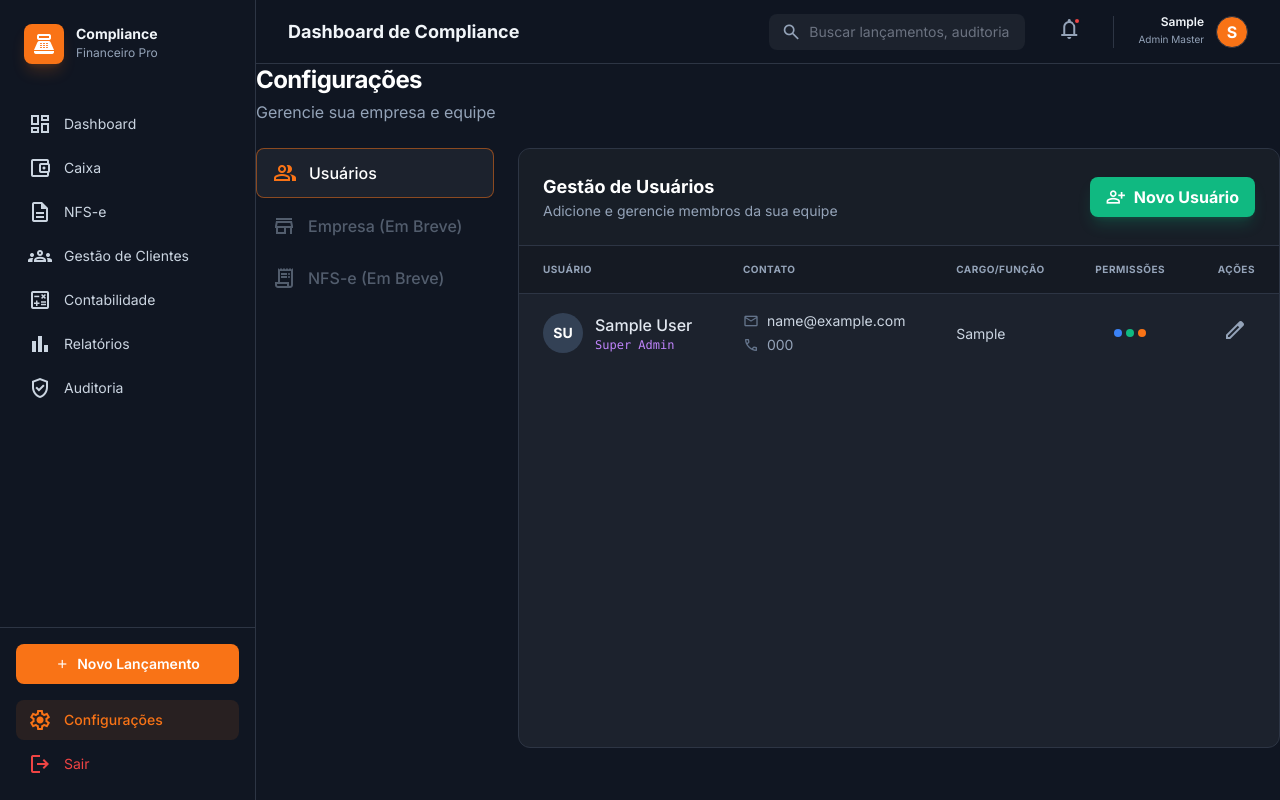
After one commit to rodrigopoli192/wCaixaDigital, a Django app: page /settings/ in a window 1280 px wide. The commit adds this page. Run offline with Django 5.2, Linux system fonts and the light colour scheme; a user stored in the database is signed in; data comes from the database, SQL or seed files in the repository; tables that the repository leaves empty hold one stand-in row (values such as "Sample post"); parts of the project's set-up code (start-up, migrations or seed data) failed here and were passed over; some libraries are stand-ins or nearby versions.

Commit message:
Add tenant settings and user management UI
Introduce a settings dashboard for tenant admins and full user management flow. Adds TenantAdminRequiredMixin and views (SettingsView, TenantUserListView, TenantUserCreateView, TenantUserUpdateView) that provide HTMX-friendly endpoints and JSON responses on success. Registers new settings-related URLs and updates base templates to surface the settings link for users with approval permission. Adds new templates: settings page and HTMX partials for user list and user form (modal); create view sets default initial password to "mudar123" and links created/edited users to the current tenant.

```diff
--- a/caixa_nfse/core/urls.py
+++ b/caixa_nfse/core/urls.py
@@ -17,4 +17,11 @@ urlpatterns = [
     path("logout/", LogoutView.as_view(next_page="core:login"), name="logout"),
     # Health check
     path("health/", views.HealthCheckView.as_view(), name="health"),
+    # Settings
+    path("settings/", views.SettingsView.as_view(), name="settings"),
+    path("settings/users/", views.TenantUserListView.as_view(), name="settings_users_list"),
+    path("settings/users/add/", views.TenantUserCreateView.as_view(), name="settings_user_add"),
+    path(
+        "settings/users/<pk>/edit/", views.TenantUserUpdateView.as_view(), name="settings_user_edit"
+    ),
 ]
--- a/caixa_nfse/core/views.py
+++ b/caixa_nfse/core/views.py
@@ -2,12 +2,16 @@
 Core views.
 """
 
-from django.contrib.auth.mixins import LoginRequiredMixin
+from django.contrib.auth import get_user_model
+from django.contrib.auth.mixins import LoginRequiredMixin, UserPassesTestMixin
 from django.db.models import Q, Sum
 from django.http import JsonResponse
+from django.urls import reverse_lazy
 from django.utils import timezone
 from django.views import View
-from django.views.generic import TemplateView
+from django.views.generic import CreateView, ListView, TemplateView, UpdateView
+
+User = get_user_model()
 
 
 class DashboardView(LoginRequiredMixin, TemplateView):
@@ -212,3 +216,105 @@ class HealthCheckView(View):
                 "version": "0.1.0",
             }
         )
+
+
+class TenantAdminRequiredMixin(UserPassesTestMixin):
+    """Ensure user is a tenant admin (can approve closing)."""
+
+    def test_func(self):
+        user = self.request.user
+        return user.is_authenticated and user.tenant and user.pode_aprovar_fechamento
+
+
+class SettingsView(LoginRequiredMixin, TenantAdminRequiredMixin, TemplateView):
+    """
+    Settings dashboard for Tenant Admins.
+    """
+
+    template_name = "core/settings.html"
+
+    def get_context_data(self, **kwargs):
+        context = super().get_context_data(**kwargs)
+        context["page_title"] = "Configurações da Loja"
+        context["active_tab"] = "users"  # Default tab
+        return context
+
+
+class TenantUserListView(LoginRequiredMixin, TenantAdminRequiredMixin, ListView):
+    """
+    List users for the current tenant.
+    Designed for HTMX partial loading.
+    """
+
+    model = User
+    template_name = "core/partials/settings_users_list.html"
+    context_object_name = "users"
+
+    def get_queryset(self):
+        return User.objects.filter(tenant=self.request.user.tenant).order_by("first_name")
+
+
+class TenantUserCreateView(LoginRequiredMixin, TenantAdminRequiredMixin, CreateView):
+    """
+    Create a new user linked to the current tenant.
+    """
+
+    model = User
+    fields = [
+        "email",
+        "first_name",
+        "last_name",
+        "cpf",
+        "telefone",
+        "cargo",
+        "pode_operar_caixa",
+        "pode_emitir_nfse",
+        "pode_cancelar_nfse",
+        "pode_aprovar_fechamento",
+        "pode_exportar_dados",
+    ]
+    template_name = "core/partials/settings_user_form.html"
+
+    def form_valid(self, form):
+        user = form.save(commit=False)
+        user.tenant = self.request.user.tenant
+        user.username = user.email  # Ensure username matches email
+        user.set_password("mudar123")  # Default initial password
+        user.save()
+
+        # Return the updated list
+        return JsonResponse({"status": "success"}, status=200)
+
+    def get_success_url(self):
+        return reverse_lazy("core:settings_users_list")
+
+
+class TenantUserUpdateView(LoginRequiredMixin, TenantAdminRequiredMixin, UpdateView):
+    """
+    Update an existing user.
+    """
+
+    model = User
+    fields = [
+        "email",
+        "first_name",
+        "last_name",
+        "cpf",
+        "telefone",
+        "cargo",
+        "pode_operar_caixa",
+        "pode_emitir_nfse",
+        "pode_cancelar_nfse",
+        "pode_aprovar_fechamento",
+        "pode_exportar_dados",
+        "is_active",
+    ]
+    template_name = "core/partials/settings_user_form.html"
+
+    def get_queryset(self):
+        # Ensure we can only edit users from own tenant
+        return User.objects.filter(tenant=self.request.user.tenant)
+
+    def form_valid(self, form):
+        self.object = form.save()
+        return JsonResponse({"status": "success"}, status=200)
--- a/templates/base.html
+++ b/templates/base.html
@@ -74,7 +74,10 @@
                         <ul class="dropdown-menu dropdown-menu-end">
                             <li><a class="dropdown-item" href="#">Perfil</a></li>
                             {% if user.is_staff %}
-                            <li><a class="dropdown-item" href="{% url 'admin:index' %}">Admin</a></li>
+                            <li><a class="dropdown-item" href="{% url 'admin:index' %}">Admin Django</a></li>
+                            {% endif %}
+                            {% if user.pode_aprovar_fechamento %}
+                            <li><a class="dropdown-item" href="{% url 'core:settings' %}">Configurações da Loja</a></li>
                             {% endif %}
                             <li><hr class="dropdown-divider"></li>
                             <li>
--- a/templates/base_dark.html
+++ b/templates/base_dark.html
@@ -114,10 +114,12 @@
             </a>
 
             <div class="space-y-1">
-                <a class="flex items-center gap-3 px-3 py-2 rounded-lg text-slate-600 dark:text-slate-300 hover:bg-slate-100 dark:hover:bg-surface-dark" href="{% url 'admin:index' %}">
+                {% if user.pode_aprovar_fechamento %}
+                <a class="flex items-center gap-3 px-3 py-2 rounded-lg {% if 'settings' in request.path %}bg-primary/10 text-primary font-medium{% else %}text-slate-600 dark:text-slate-300 hover:bg-slate-100 dark:hover:bg-surface-dark{% endif %}" href="{% url 'core:settings' %}">
                     <span class="material-symbols-outlined">settings</span>
                     <span class="text-sm">Configurações</span>
                 </a>
+                {% endif %}
 
                 <form action="{% url 'core:logout' %}" method="post" class="w-full">
                     {% csrf_token %}
--- /dev/null
+++ b/templates/core/partials/settings_users_list.html
@@ -0,0 +1,113 @@
+<div class="flex flex-col h-full">
+    <!-- Toolbar -->
+    <div class="p-6 border-b border-[#2d3544] flex items-center justify-between bg-[#151a23]/50">
+        <div>
+            <h2 class="text-lg font-bold text-white">Gestão de Usuários</h2>
+            <p class="text-sm text-slate-400">Adicione e gerencie membros da sua equipe</p>
+        </div>
+
+        <button
+            hx-get="{% url 'core:settings_user_add' %}"
+            hx-target="#modal-container"
+            hx-swap="innerHTML"
+            class="h-10 bg-emerald-500 hover:bg-emerald-600 text-white font-bold rounded-lg px-4 flex items-center gap-2 transition-colors shadow-lg shadow-emerald-500/20">
+            <span class="material-symbols-outlined text-xl">person_add</span>
+            Novo Usuário
+        </button>
+    </div>
+
+    <!-- Table -->
+    <div class="flex-1 overflow-auto">
+        <table class="w-full text-left border-collapse">
+            <thead class="sticky top-0 bg-[#151a23] z-10">
+                <tr class="text-slate-400 text-[10px] font-bold uppercase tracking-wider border-b border-[#2d3544]">
+                    <th class="px-6 py-4">Usuário</th>
+                    <th class="px-6 py-4">Contato</th>
+                    <th class="px-6 py-4">Cargo/Função</th>
+                    <th class="px-6 py-4 text-center">Permissões</th>
+                    <th class="px-6 py-4 text-right">Ações</th>
+                </tr>
+            </thead>
+            <tbody class="divide-y divide-[#2d3544]">
+                {% for user_obj in users %}
+                <tr class="hover:bg-[#2d3544]/30 transition-colors group">
+                    <td class="px-6 py-4">
+                        <div class="flex items-center gap-3">
+                            <div class="size-10 rounded-full bg-slate-700 flex items-center justify-center text-white font-bold text-sm">
+                                {{ user_obj.first_name|first }}{{ user_obj.last_name|first }}
+                            </div>
+                            <div>
+                                <div class="font-medium text-slate-200">{{ user_obj.get_full_name }}</div>
+                                <div class="text-xs text-slate-500 font-mono">
+                                    {% if user_obj.is_superuser %}
+                                        <span class="text-purple-400">Super Admin</span>
+                                    {% elif user_obj.pode_aprovar_fechamento %}
+                                        <span class="text-orange-400">Gestor</span>
+                                    {% else %}
+                                        <span class="text-slate-500">Operador</span>
+                                    {% endif %}
+                                </div>
+                            </div>
+                        </div>
+                    </td>
+                    <td class="px-6 py-4">
+                        <div class="flex flex-col gap-1 text-sm">
+                            <div class="flex items-center gap-2 text-slate-300">
+                                <span class="material-symbols-outlined text-[16px] text-slate-500">mail</span>
+                                {{ user_obj.email }}
+                            </div>
+                            {% if user_obj.telefone %}
+                            <div class="flex items-center gap-2 text-slate-400">
+                                <span class="material-symbols-outlined text-[16px] text-slate-500">call</span>
+                                {{ user_obj.telefone }}
+                            </div>
+                            {% endif %}
+                        </div>
+                    </td>
+                    <td class="px-6 py-4">
+                        <span class="text-sm text-slate-300">{{ user_obj.cargo|default:"-" }}</span>
+                    </td>
+                    <td class="px-6 py-4">
+                        <div class="flex items-center justify-center gap-1">
+                            {% if user_obj.pode_operar_caixa %}
+                                <span class="size-2 rounded-full bg-blue-500" title="Opera Caixa"></span>
+                            {% else %}
+                                <span class="size-2 rounded-full bg-slate-700" title="Sem acesso ao Caixa"></span>
+                            {% endif %}
+
+                            {% if user_obj.pode_emitir_nfse %}
+                                <span class="size-2 rounded-full bg-emerald-500" title="Emite NFS-e"></span>
+                            {% else %}
+                                <span class="size-2 rounded-full bg-slate-700" title="Sem acesso a NFS-e"></span>
+                            {% endif %}
+
+                            {% if user_obj.pode_aprovar_fechamento %}
+                                <span class="size-2 rounded-full bg-orange-500" title="Aprova Fechamento"></span>
+                            {% else %}
+                                <span class="size-2 rounded-full bg-slate-700" title="Sem acesso Gerencial"></span>
+                            {% endif %}
+                        </div>
+                    </td>
+                    <td class="px-6 py-4 text-right">
+                        <button
+                            hx-get="{% url 'core:settings_user_edit' user_obj.pk %}"
+                            hx-target="#modal-container"
+                            hx-swap="innerHTML"
+                            class="text-slate-400 hover:text-white p-2 hover:bg-[#2d3544] rounded-lg transition-all"
+                            title="Editar Usuário">
+                            <span class="material-symbols-outlined">edit</span>
+                        </button>
+                    </td>
+                </tr>
+                {% empty %}
+                <tr>
+                    <td colspan="5" class="px-6 py-12 text-center text-slate-500">
+                        <span class="material-symbols-outlined text-4xl mb-2 opacity-50">group_off</span>
+                        <p>Nenhum usuário encontrado além de você.</p>
+                    </td>
+                </tr>
+                {% endfor %}
+            </tbody>
+        </table>
+    </div>
+</div>
--- /dev/null
+++ b/templates/core/settings.html
@@ -0,0 +1,52 @@
+{% extends "base_dark.html" %}
+
+{% block content %}
+<div class="space-y-6">
+    <!-- Header -->
+    <div class="flex items-center justify-between">
+        <div>
+            <h1 class="text-2xl font-bold text-white tracking-tight">Configurações</h1>
+            <p class="text-slate-400 mt-1">Gerencie sua empresa e equipe</p>
+        </div>
+    </div>
+
+    <div class="grid grid-cols-1 lg:grid-cols-12 gap-6">
+        <!-- Sidebar Navigation -->
+        <div class="lg:col-span-3 space-y-2">
+            <nav class="flex flex-col space-y-1">
+                <!-- Users Tab (Active) -->
+                <a href="#" class="flex items-center gap-3 px-4 py-3 bg-[#1c222d] border border-orange-500/50 text-white rounded-lg shadow-sm transition-all">
+                    <span class="material-symbols-outlined text-orange-500">group</span>
+                    <span class="font-medium">Usuários</span>
+                </a>
+
+                <!-- Placeholder for future settings -->
+                <a href="#" class="flex items-center gap-3 px-4 py-3 text-slate-400 hover:bg-[#1c222d] hover:text-slate-200 rounded-lg transition-all opacity-50 cursor-not-allowed">
+                    <span class="material-symbols-outlined">store</span>
+                    <span class="font-medium">Empresa (Em Breve)</span>
+                </a>
+                <a href="#" class="flex items-center gap-3 px-4 py-3 text-slate-400 hover:bg-[#1c222d] hover:text-slate-200 rounded-lg transition-all opacity-50 cursor-not-allowed">
+                    <span class="material-symbols-outlined">receipt_long</span>
+                    <span class="font-medium">NFS-e (Em Breve)</span>
+                </a>
+            </nav>
+        </div>
+
+        <!-- Main Content Area -->
+        <div class="lg:col-span-9">
+            <div class="bg-[#1c222d] rounded-xl border border-[#2d3544] overflow-hidden min-h-[600px]">
+                <!-- Load User List via HTMX immediately -->
+                <div hx-get="{% url 'core:settings_users_list' %}" hx-trigger="load" hx-swap="innerHTML">
+                    <div class="p-12 flex flex-col items-center justify-center text-slate-500 animate-pulse">
+                        <span class="material-symbols-outlined text-4xl mb-4">sync</span>
+                        <p>Carregando usuários...</p>
+                    </div>
+                </div>
+            </div>
+        </div>
+    </div>
+</div>
+
+<!-- Modal Container -->
+<div id="modal-container"></div>
+{% endblock %}
```
Also changed, not shown: templates/core/partials/settings_user_form.html (added, +103 -0 lines).
